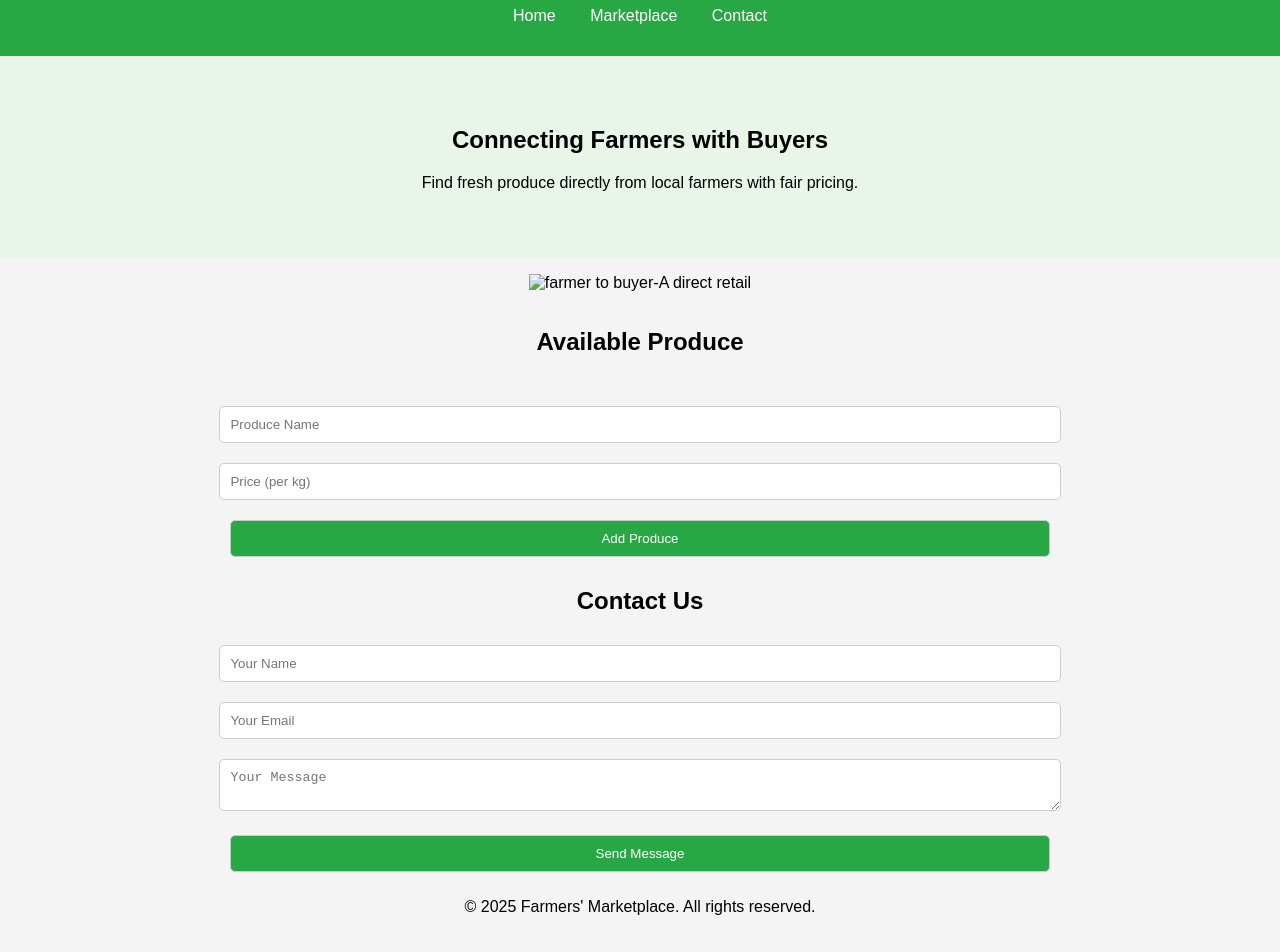
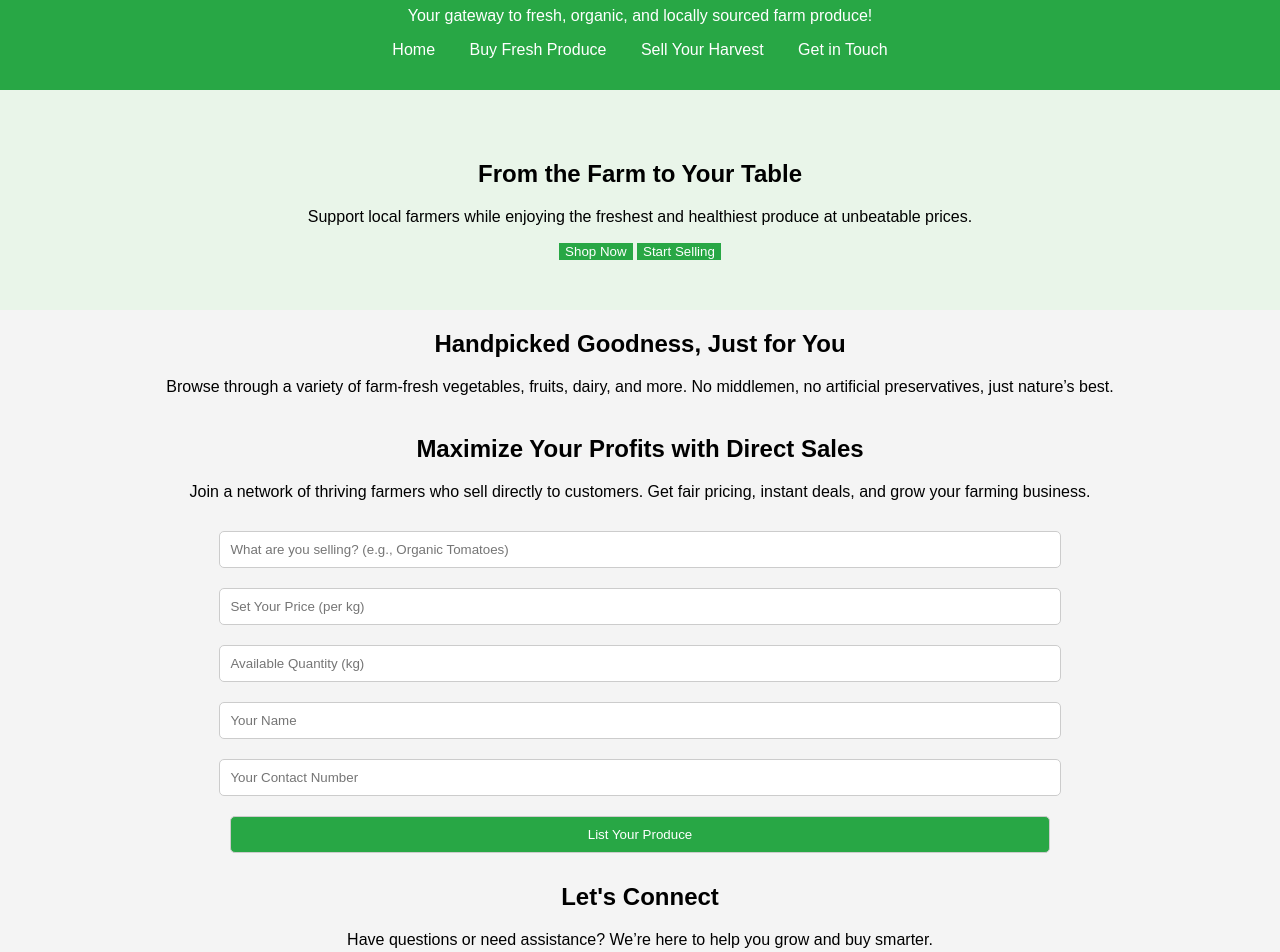
Before and after one commit to G2HackFest/3_Bytes, a website: page index.html in a window 1280 px wide. Shown: the part 88-1040 px from the top of the page. Drawn offline with Linux system fonts and the light colour scheme.

Commit message:
Add files via upload

```diff
--- a/index.html
+++ b/index.html
@@ -3,18 +3,20 @@
 <head>
     <meta charset="UTF-8">
     <meta name="viewport" content="width=device-width, initial-scale=1.0">
-    <title>Farmers' Marketplace</title>
+    <title>FreshHarvest Marketplace</title>
     <link rel="stylesheet" href="styles.css">
 </head>
 <body>
     <header>
         <div class="container">
-            <h1>Farmers' Marketplace</h1>
+            <h1>FreshHarvest Marketplace</h1>
+            <p>Your gateway to fresh, organic, and locally sourced farm produce!</p>
             <nav>
                 <ul>
                     <li><a href="#home">Home</a></li>
-                    <li><a href="#market">Marketplace</a></li>
-                    <li><a href="#contact">Contact</a></li>
+                    <li><a href="#market">Buy Fresh Produce</a></li>
+                    <li><a href="#sell">Sell Your Harvest</a></li>
+                    <li><a href="#contact">Get in Touch</a></li>
                 </ul>
             </nav>
         </div>
@@ -22,35 +24,44 @@
 
     <section id="home" class="hero">
         <div class="container">
-            <h2>Connecting Farmers with Buyers</h2>
-            <p>Find fresh produce directly from local farmers with fair pricing.</p>
+            <h2>From the Farm to Your Table</h2>
+            <p>Support local farmers while enjoying the freshest and healthiest produce at unbeatable prices.</p>
+            <button onclick="scrollToSection('market')">Shop Now</button>
+            <button onclick="scrollToSection('sell')">Start Selling</button>
         </div>
     </section>
 
-    <figure>
-        <img src="C:\Users\Kishore kumar\Downloads\OIP.jpeg" alt="farmer to buyer-A direct retail" height="720" width="1000" loading="lazy"
-                    title="farmer to buyer-A direct retail">
-    </figure>
-
     <section id="market">
         <div class="container">
-            <h2>Available Produce</h2>
+            <h2>Handpicked Goodness, Just for You</h2>
+            <p>Browse through a variety of farm-fresh vegetables, fruits, dairy, and more. No middlemen, no artificial preservatives, just nature’s best.</p>
             <div id="produce-list" class="produce-grid"></div>
-            <form id="add-produce-form">
-                <input type="text" id="produce-name" placeholder="Produce Name" required>
-                <input type="number" id="produce-price" placeholder="Price (per kg)" required>
-                <button type="submit">Add Produce</button>
+        </div>
+    </section>
+
+    <section id="sell">
+        <div class="container">
+            <h2>Maximize Your Profits with Direct Sales</h2>
+            <p>Join a network of thriving farmers who sell directly to customers. Get fair pricing, instant deals, and grow your farming business.</p>
+            <form id="sell-form">
+                <input type="text" id="produce-name" placeholder="What are you selling? (e.g., Organic Tomatoes)" required>
+                <input type="number" id="produce-price" placeholder="Set Your Price (per kg)" required>
+                <input type="number" id="produce-quantity" placeholder="Available Quantity (kg)" required>
+                <input type="text" id="farmer-name" placeholder="Your Name" required>
+                <input type="tel" id="farmer-contact" placeholder="Your Contact Number" required>
+                <button type="submit">List Your Produce</button>
             </form>
         </div>
     </section>
 
     <section id="contact">
         <div class="container">
-            <h2>Contact Us</h2>
+            <h2>Let's Connect</h2>
+            <p>Have questions or need assistance? We’re here to help you grow and buy smarter.</p>
             <form id="contact-form">
                 <input type="text" id="name" placeholder="Your Name" required>
                 <input type="email" id="email" placeholder="Your Email" required>
-                <textarea id="message" placeholder="Your Message" required></textarea>
+                <textarea id="message" placeholder="Tell us how we can help you!" required></textarea>
                 <button type="submit">Send Message</button>
             </form>
         </div>
@@ -58,7 +69,7 @@
 
     <footer>
         <div class="container">
-            <p>&copy; 2025 Farmers' Marketplace. All rights reserved.</p>
+            <p>&copy; 2025 FreshHarvest Marketplace. Supporting farmers, delighting customers.</p>
         </div>
     </footer>
 
```
